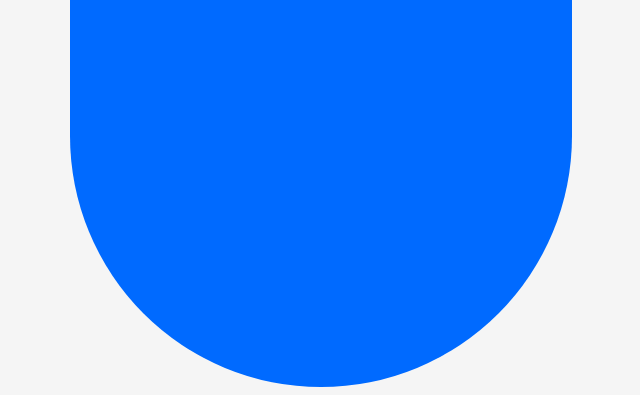
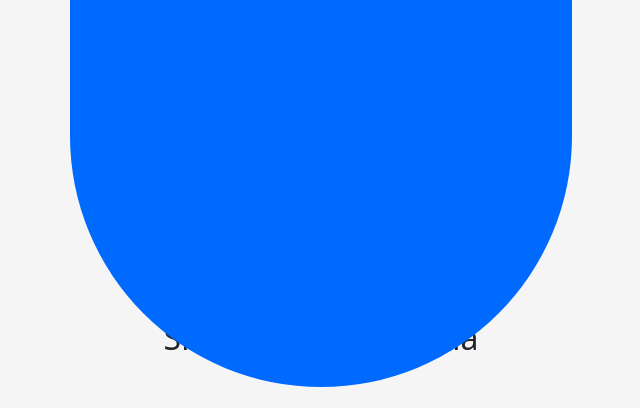
Before and after one commit to wzd200/weatherapp-sri-will, a React (Create React App) app in the folder weather/: page / in a window 1280 px wide. Shown: the part 405-813 px from the top of the page, without its empty margins (319-959 px from the left). Built offline with nearby package versions, Linux system fonts and the light colour scheme.

Commit message:
pushed  background and credits up

```diff
--- a/weather/src/App.css
+++ b/weather/src/App.css
@@ -12,7 +12,7 @@
   display: flex;
   position: relative;
   justify-content: center;
-  height: 100vh;
+  height: 120vh;
   background-color: whitesmoke;
 }
 
@@ -136,5 +136,6 @@
 
 /*************CREDITS*************/
 .credits {
+  margin-top: -2rem;
   text-align: center;
 }
```
